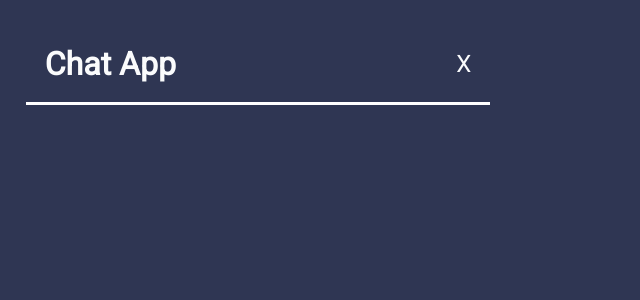
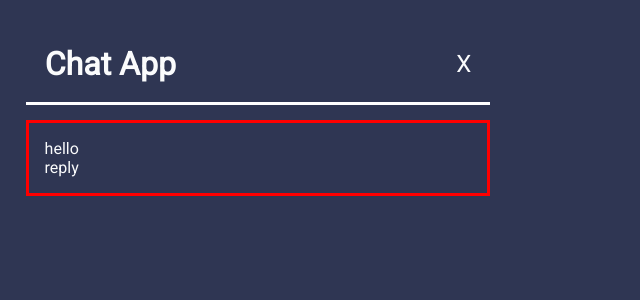
Before and after one commit to cmdcjones/chat-app, a React (Vite) app: page / in a window 1280 px wide. Shown: the top 300 px of the page, without its empty margins (0-640 px from the left). Built offline with nearby package versions, Linux system fonts and the light colour scheme.

Commit message:
testing message logic

```diff
--- a/src/App.jsx
+++ b/src/App.jsx
@@ -2,6 +2,18 @@ import { useState } from "react";
 import "./App.css";
 
 export default function App() {
+  const messageOne = {
+    user: "sender",
+    message: "hello",
+  };
+
+  const messageTwo = {
+    user: "receiver",
+    message: "reply",
+  };
+
+  const messageList = [messageOne, messageTwo];
+
   return (
     <div className="container">
       <div className="header">
@@ -10,6 +22,13 @@ export default function App() {
         </header>
         <span>X</span>
       </div>
+      <div className="message-container">
+        {messageList.map((message) => (
+          <p key={message.user} className={message.user}>
+            {message.message}
+          </p>
+        ))}
+      </div>
     </div>
   );
 }
```
